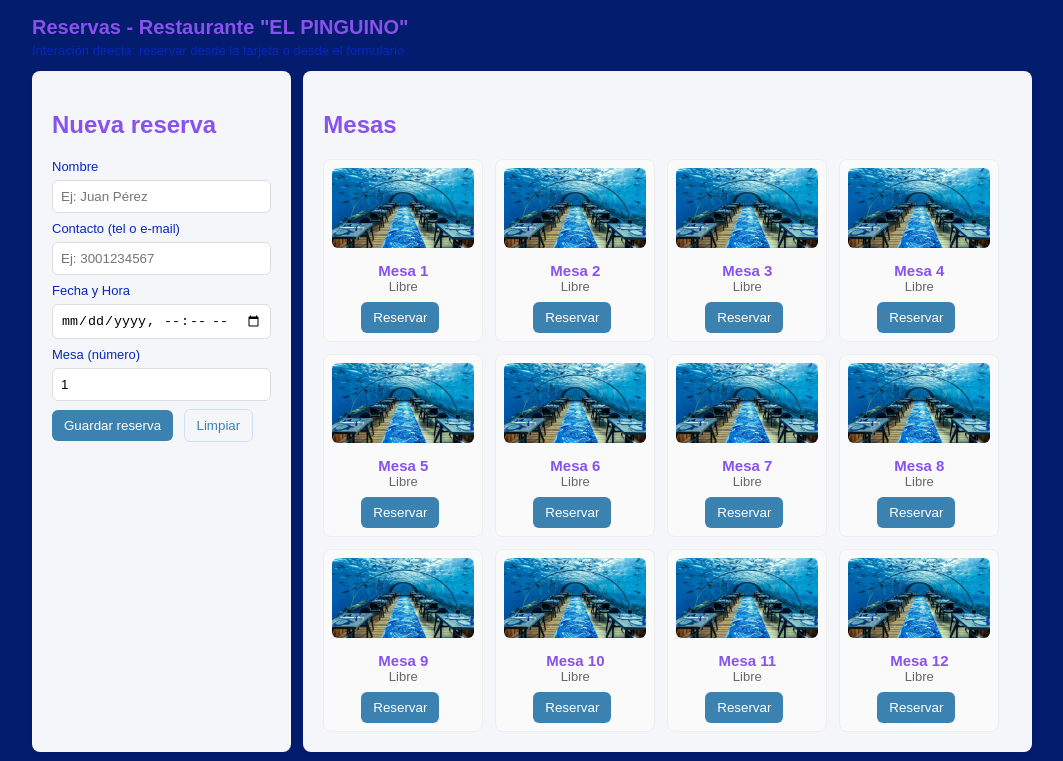
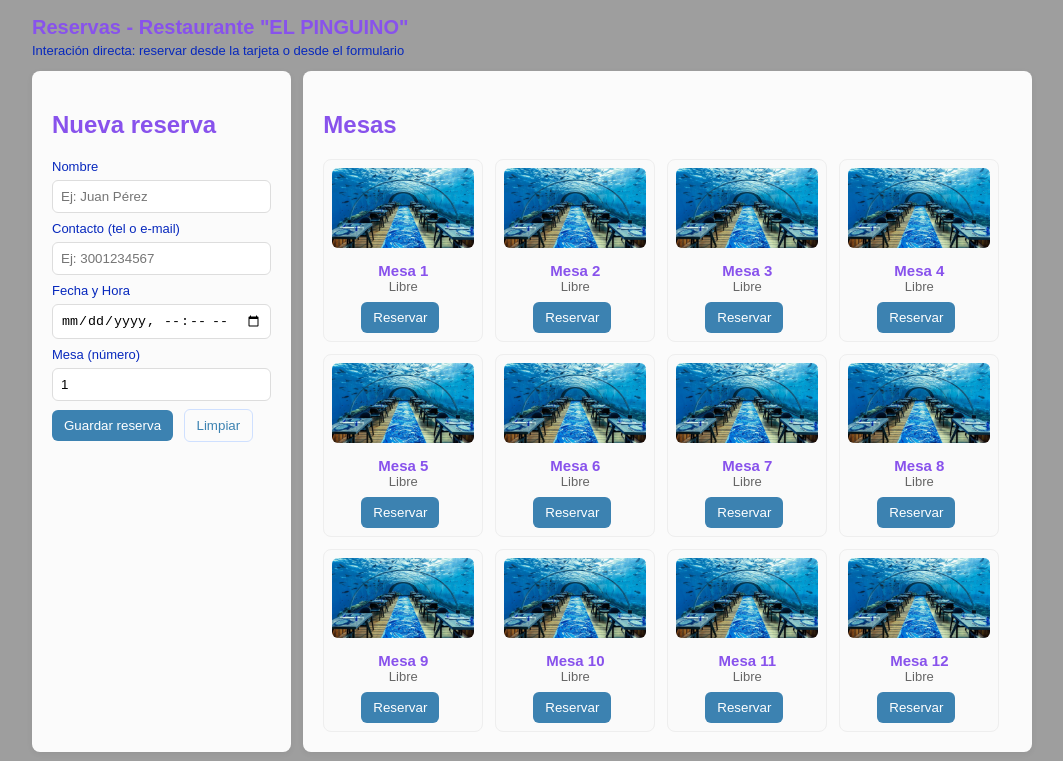
Before and after one commit to tabaressara-85/restaurante, a plain HTML site: page index.html in a window 1280 px wide. Shown: the top 761 px of the page, without its empty margins (108-1171 px from the left). Drawn offline with Linux system fonts and the light colour scheme; the site is published under a folder, as on GitHub Pages, so addresses that start at the root find nothing.

Commit message:
Update style.css

```diff
--- a/style.css
+++ b/style.css
@@ -24,7 +24,7 @@ body{
     padding: 16px;
 }
 body{
-    background-image: url(/pinguino.jpg);
+    background-image: url(pinguino.jpg);
     background-size: cover;
 
 }
```
